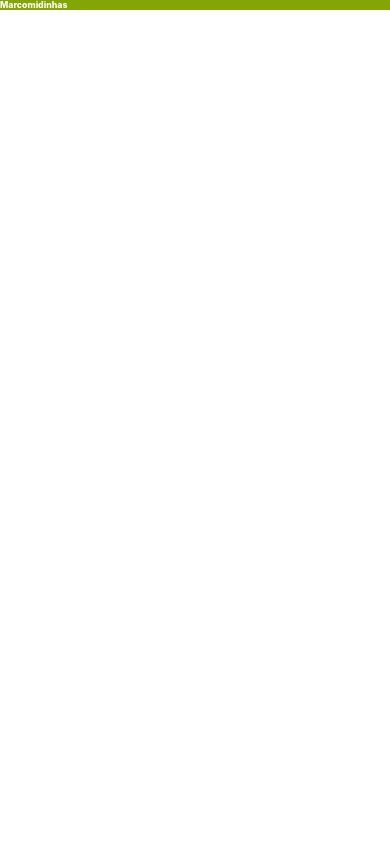
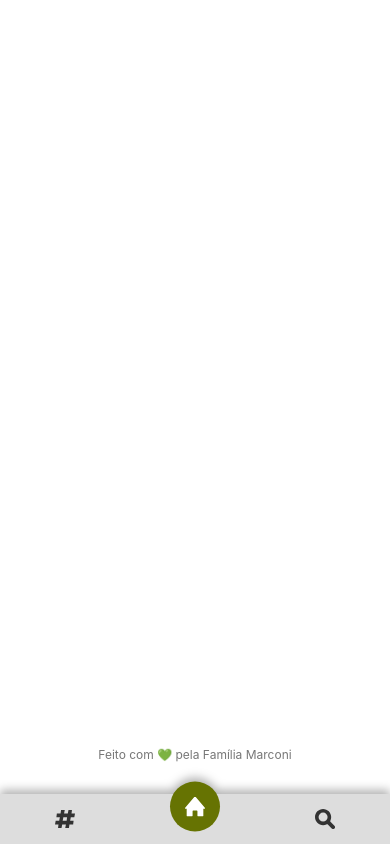
Before and after one commit to guilhermemarconi/marcomidinhas, a Gatsby site: page / in a window 390 px wide. Built offline with nearby package versions, Linux system fonts and the light colour scheme; Gatsby itself is replaced by a stand-in of ours; a web font is replaced by a local one.

Commit message:
add barra fixa mobile

```diff
--- /dev/null
+++ b/src/components/BottomNavigation/index.js
@@ -0,0 +1,25 @@
+import React from "react";
+
+import * as S from "./styled";
+
+import HomeIcon from "../../icons/home.svg";
+import HashtagIcon from "../../icons/hashtag.svg";
+import SearchIcon from "../../icons/search.svg";
+
+const ICON_SIZE = 20;
+
+const BottomNavigation = () => (
+  <S.Bar>
+    <S.IconButton>
+      <img src={HashtagIcon} width={ICON_SIZE} />
+    </S.IconButton>
+    <S.HomeButton to="/" title="Marcomidinhas">
+      <img src={HomeIcon} width={ICON_SIZE} />
+    </S.HomeButton>
+    <S.IconButton>
+      <img src={SearchIcon} width={ICON_SIZE} />
+    </S.IconButton>
+  </S.Bar>
+);
+
+export default BottomNavigation;
--- /dev/null
+++ b/src/components/BottomNavigation/styled.js
@@ -0,0 +1,52 @@
+import styled from "styled-components";
+import { Link } from "gatsby";
+
+import {
+  zIndex,
+  breakpoints,
+  spacing,
+  color,
+  functions,
+} from "../../styles/variables";
+
+export const Bar = styled.div`
+  position: sticky;
+  left: 0;
+  bottom: 0;
+  z-index: ${zIndex.maximum};
+  display: flex;
+  margin-top: ${spacing.small};
+  background: ${color.grayLight};
+  justify-content: space-around;
+  filter: drop-shadow(
+    0 -${spacing.smallest} 5px ${functions.rgba("#000", 0.3)}
+  );
+
+  @media screen and (${breakpoints.tabletLandscape}) {
+    display: none;
+  }
+`;
+
+export const HomeButton = styled(Link)`
+  display: flex;
+  width: 50px;
+  height: 50px;
+  border-radius: 50%;
+  background: ${color.primary};
+  align-items: center;
+  justify-content: center;
+  transform: translateY(-25%);
+`;
+
+export const IconButton = styled.button`
+  display: flex;
+  width: 50px;
+  height: 50px;
+  padding: 0;
+  border: 0;
+  border-radius: 0;
+  background: none;
+  align-items: center;
+  justify-content: center;
+  appearance: none;
+`;
--- /dev/null
+++ b/src/components/Footer/index.js
@@ -0,0 +1,19 @@
+import React from "react";
+
+import * as S from "./styled";
+
+const Footer = () => (
+  <footer>
+    <S.Container>
+      <S.Credits>
+        Feito com{" "}
+        <span role="img" aria-label="amor">
+          💚
+        </span>{" "}
+        pela Família Marconi
+      </S.Credits>
+    </S.Container>
+  </footer>
+);
+
+export default Footer;
--- /dev/null
+++ b/src/components/Footer/styled.js
@@ -0,0 +1,13 @@
+import styled from "styled-components";
+import { spacing, font, color } from "../../styles/variables";
+
+export const Container = styled.footer`
+  padding: ${spacing.small};
+  text-align: center;
+`;
+
+export const Credits = styled.p`
+  color: ${color.gray};
+  font-family: ${font.family.sansSerif};
+  font-size: ${font.size.small};
+`;
--- a/src/components/Header/index.js
+++ b/src/components/Header/index.js
@@ -3,13 +3,9 @@ import React from "react";
 import * as S from "./styled";
 
 const Header = () => (
-  <header>
-    <S.Container>
-      <h1>
-        <S.LogoLink>Marcomidinhas</S.LogoLink>
-      </h1>
-    </S.Container>
-  </header>
+  <S.Header>
+    <S.LogoLink to="/">Marcomidinhas</S.LogoLink>
+  </S.Header>
 );
 
 export default Header;
--- a/src/components/Header/styled.js
+++ b/src/components/Header/styled.js
@@ -1,17 +1,25 @@
 import { Link } from "gatsby";
 
 import styled from "styled-components";
-import { color } from "../../styles/variables";
+import { color, spacing, font, breakpoints } from "../../styles/variables";
 
-export const Container = styled.div`
-  display: flex;
-  /* padding:  */
+export const Header = styled.div`
+  display: none;
+  padding: ${spacing.small};
   color: white;
   background: ${color.primaryLight};
-  justify-content: space-between;
+  align-content: center;
+  justify-content: center;
+
+  @media screen and (${breakpoints.tabletLandscape}) {
+    display: flex;
+  }
 `;
 
 export const LogoLink = styled(Link)`
   color: white;
+  font-family: ${font.family.sansSerif};
+  font-size: ${font.size.larger};
   text-decoration: none;
+  line-height: 1;
 `;
--- a/src/components/layout.js
+++ b/src/components/layout.js
@@ -12,6 +12,8 @@ import { useStaticQuery, graphql } from "gatsby";
 import GlobalStyles from "../styles/global";
 
 import Header from "./Header";
+import Footer from "./Footer";
+import BottomNavigation from "./BottomNavigation";
 
 const Layout = ({ children }) => {
   const data = useStaticQuery(graphql`
@@ -29,6 +31,8 @@ const Layout = ({ children }) => {
       <GlobalStyles />
       <Header siteTitle={data.site.siteMetadata.title} />
       <main>{children}</main>
+      <Footer />
+      <BottomNavigation />
     </>
   );
 };
--- a/src/pages/index.js
+++ b/src/pages/index.js
@@ -1,5 +1,5 @@
 import React from "react";
-// import { Link } from "gatsby"
+// import { Link } from "gatsby";
 
 import Layout from "../components/layout";
 import SEO from "../components/seo";
--- a/src/styles/global.js
+++ b/src/styles/global.js
@@ -1,6 +1,6 @@
 import { createGlobalStyle } from "styled-components";
 
-import { color, font } from "./variables";
+import { color, font, spacing } from "./variables";
 
 const GlobalStyles = createGlobalStyle`
   /* http://meyerweb.com/eric/tools/css/reset/
@@ -42,10 +42,22 @@ const GlobalStyles = createGlobalStyle`
   }
   /* custom */
   html {
-    font-size: ${font.size.base};
+    box-sizing: border-box;
+  }
+  *, *::before, *::after {
+    box-sizing: inherit;
+  }
+  #gatsby-focus-wrapper {
+    display: flex;
+    min-height: 100vh;
+    flex-direction: column;
+    align-items: stretch;
   }
   body {
     font-family: ${font.family.serif};
+  }
+  main {
+    flex: 1;
   }
   h1 {
     font-family: ${font.family.sansSerif};
--- a/src/styles/variables.js
+++ b/src/styles/variables.js
@@ -7,11 +7,14 @@ export const color = {
   primaryDark: "#010d00",
   secondary: "#f24405",
   terciary: "#a69677",
+  gray: "#777",
+  grayLight: "#ddd",
+  grayDark: "#333",
 };
 
 export const font = {
   family: {
-    serif: `Rufino, 'Times New Roman', Times, serif`,
+    serif: `Rufino, Times, 'Times New Roman', serif`,
     sansSerif: `'Be Vietnam', -apple-system, BlinkMacSystemFont, 'Segoe UI', Roboto, Helvetica, Arial, sans-serif`,
   },
   size: {
@@ -51,6 +54,13 @@ export const spacing = {
   },
 };
 
+export const zIndex = {
+  minimum: 1,
+  medium: 2,
+  maximum: 3,
+  omg: 4,
+};
+
 export const breakpoints = {
   mobile: `max-width: 599px`,
   tabletPortrait: `min-width: 600px`,
@@ -64,13 +74,3 @@ export const functions = {
   hexToRgb,
   rgba: (hex, alpha = 1) => `rgba(${hexToRgb(hex)}, ${alpha})`,
 };
-
-const variables = {
-  color,
-  font,
-  spacing,
-  breakpoints,
-  functions,
-};
-
-export default variables;
```
Also changed, not shown: src/icons/hashtag.svg (added), src/icons/home.svg (added), src/icons/search.svg (added).
